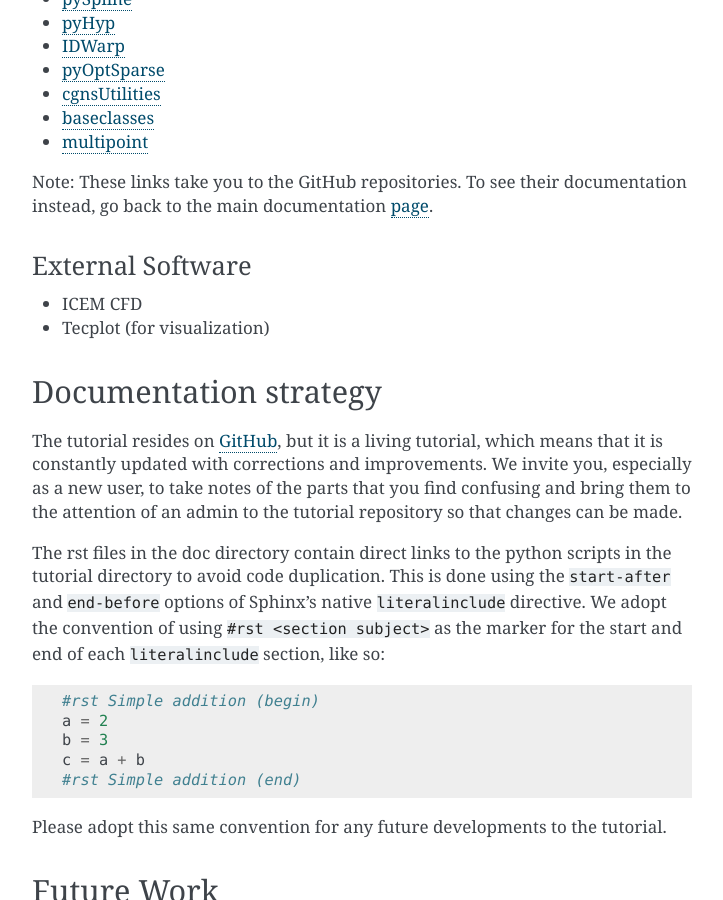
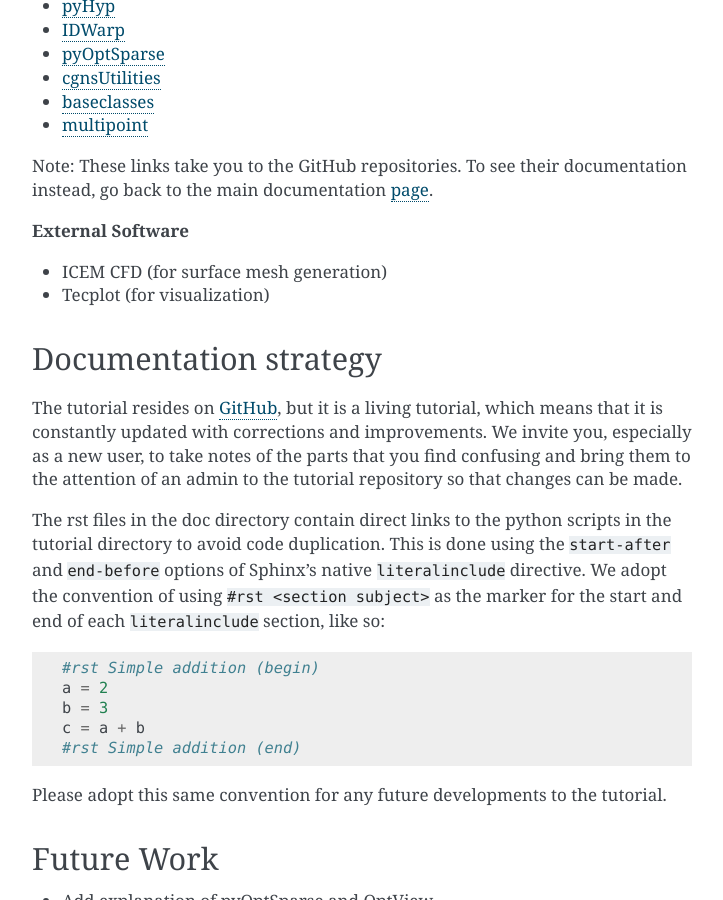
Before and after one commit to mdolab/MACH-Aero-tutorial, a Sphinx documentation site: the page built from doc/index.rst, in a window 1280 px wide and 900 px high, scrolled down 1714 px. Shown: the whole window, without its empty margins (388-1111 px from the left). Built offline with Sphinx 7.4.7, drawn with Linux system fonts in a browser that asks for light colours; some of the changed text lies outside the part shown.

Commit message:
minor changes

```diff
--- a/doc/index.rst
+++ b/doc/index.rst
@@ -43,8 +43,8 @@
 Required Software
 =================
 
-Made in the MDOlab
-------------------
+**Made in the MDOlab**
+
 * `ADflow <https://github.com/mdolab/adflow>`_
 * `pyGeo <https://github.com/mdolab/pygeo>`_
 * `pySpline <https://github.com/mdolab/pyspline>`_
@@ -58,9 +58,9 @@
 Note: These links take you to the GitHub repositories.
 To see their documentation instead, go back to the main documentation `page <http://mdolab.engin.umich.edu/docs/index.html>`_.
 
-External Software
------------------
-* ICEM CFD
+**External Software**
+
+* ICEM CFD (for surface mesh generation)
 * Tecplot (for visualization)
 
 Documentation strategy
@@ -83,5 +83,4 @@
 
 Future Work
 ===========
-
 - Add explanation of pyOptSparse and OptView.
```
